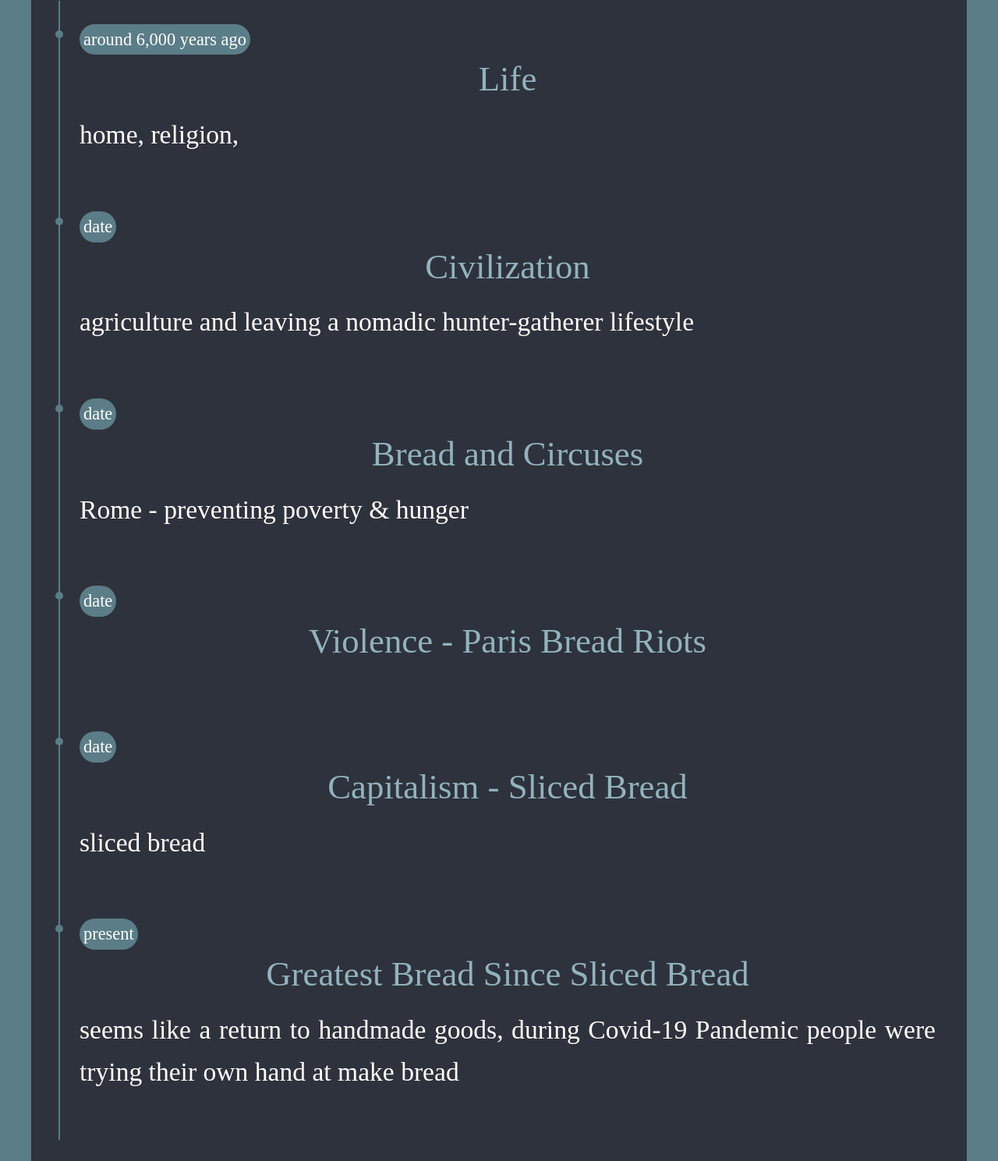
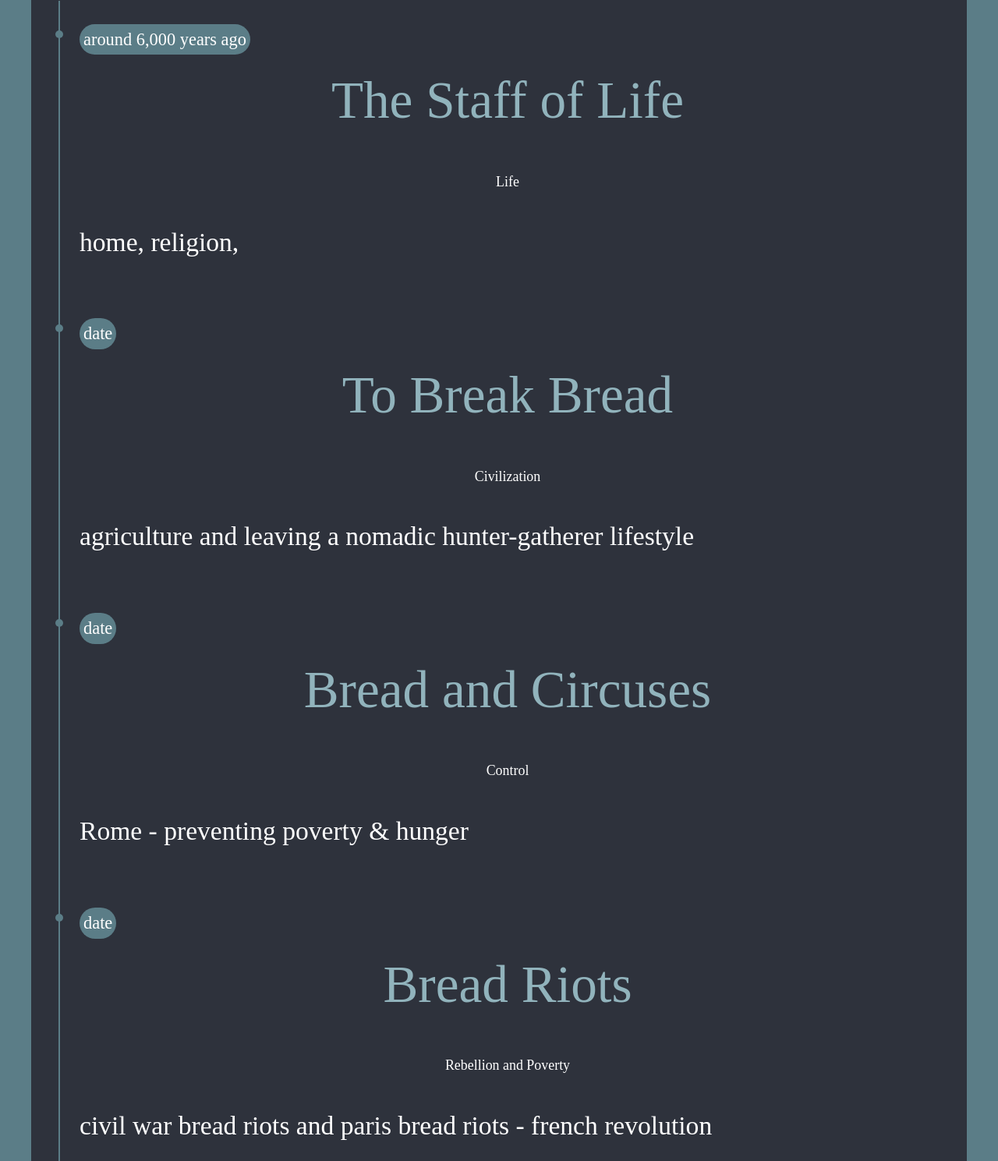
Before and after one commit to mmoeller15/HIST228_Unessay, a website: page timeline.html in a window 1280 px wide. Shown: the part 327-1816 px from the top of the page at 78% size. Drawn offline with Linux system fonts and the light colour scheme.

Commit message:
links in timeline

```diff
--- a/timeline.html
+++ b/timeline.html
@@ -53,50 +53,68 @@
                 <div class="grid-x grid-padding-x">
                     <div class="cell small-12 large-12"><p class="nameStyle">Bread: A Symbol</p></div>
                     <div class="cell small-12 large-12"><p style="text-align:center">Bread can be found in every nation across the globe.
-                        Not only significant in its statis as a staple food, bread is fundemental to the foundations of civilization today, serving
+                        Not only significant in its status as a staple food, bread is fundemental to the foundations of civilization today, serving
                         as a symbol reflecting the values of societies throughout human history.
                         </p></div>
                     <div class="cell small-12 large-12 large-centered timeline">
                         <ul>
                             <li>
                                 <span>around 6,000 years ago</span>
-                                <div class="content">
-                                    <h5>Life</h5>
+                                <div class="content" >
+                                    <p style="text-align:center;">
+                                        <a style="text-align:center; font-family: 'Times New Roman', Times, serif;" href="./index.html#life-anchor">The Staff of Life</a>
+                                    </p>
+                                    <p class="smallFont">Life</p>
                                     <p>home, religion, </p>
                                 </div>
                             </li>
                             <li>
                                 <span>date</span>
                                 <div class="content">
-                                    <h5>Civilization</h5>
+                                    <p style="text-align:center;">
+                                        <a style="text-align:center; font-family: 'Times New Roman', Times, serif;" href="./index.html#civilization-anchor">To Break Bread</a>
+                                    </p>
+                                    <p class="smallFont">Civilization</p>
                                     <p>agriculture and leaving a nomadic hunter-gatherer lifestyle</p>
                                 </div>
                             </li>
                             <li>
                                 <span>date</span>
                                 <div class="content">
-                                    <h5>Bread and Circuses</h5>
+                                    <p style="text-align:center;">
+                                        <a style="text-align:center; font-family: 'Times New Roman', Times, serif;" href="./index.html#control-anchor">Bread and Circuses</a>
+                                    </p>
+                                    <p class="smallFont">Control</p>
                                     <p>Rome - preventing poverty & hunger</p>
                                 </div>
                             </li>
                             <li>
                                 <span>date</span>
                                 <div class="content">
-                                    <h5>Violence - Paris Bread Riots</h5>
-                                    <p></p>
+                                    <p style="text-align:center;">
+                                        <a style="text-align:center; font-family: 'Times New Roman', Times, serif;" href="./index.html#rebellion-anchor">Bread Riots</a>
+                                    </p>
+                                    <p class="smallFont">Rebellion and Poverty</p>
+                                    <p>civil war bread riots and paris bread riots - french revolution</p>
                                 </div>
                             </li>
                             <li>
                                 <span>date</span>
                                 <div class="content">
-                                    <h5>Capitalism -  Sliced Bread</h5>
+                                    <p style="text-align:center;">
+                                        <a style="text-align:center; font-family: 'Times New Roman', Times, serif;" href="./index.html#capitalism-anchor">Sliced Bread</a>
+                                    </p>
+                                    <p class="smallFont">Capitalism</p>
                                     <p>sliced bread</p>
                                 </div>
                             </li>
                             <li>
                                 <span>present</span>
                                 <div class="content">
-                                    <h5>Greatest Bread Since Sliced Bread</h5>
+                                    <p style="text-align:center;">
+                                        <a style="text-align:center; font-family: 'Times New Roman', Times, serif;" href="./index.html#future-anchor">Greatest Bread Since Sliced Bread</a>
+                                    </p>
+                                    <p class="smallFont">Future?</p>
                                     <p>
                                         seems like a return to handmade goods, during
                                         Covid-19 Pandemic people were trying their own hand
```
Also changed, not shown: index.html (+11 -2 lines).
